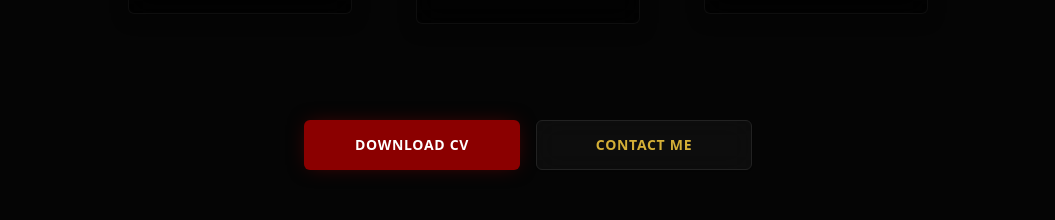
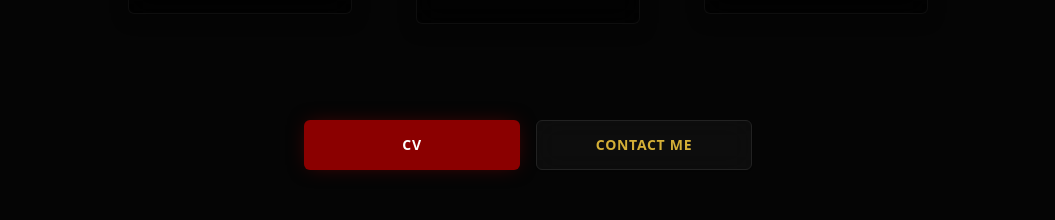
Before and after one commit to Zer0-01/React-My-Portfolio, a Next.js app: page / in a window 1280 px wide. Shown: the part 1016-1236 px from the top of the page, without its empty margins (112-1167 px from the left). Built offline with nearby package versions, Linux system fonts and the light colour scheme.

Commit message:
chore: update CV link and rename button label to CV

```diff
--- a/components/custom/CTAButton.tsx
+++ b/components/custom/CTAButton.tsx
@@ -6,19 +6,19 @@ import { motion } from "framer-motion";
 export function CTAButtons() {
     return (
         <section className="flex flex-col md:flex-row w-full max-w-md gap-4 mx-auto mt-2 md:mt-6 z-10">
-            {/* Download CV Button */}
+            {/* See CV Button */}
             <motion.div whileHover={{ scale: 1.05 }} whileTap={{ scale: 0.95 }} className="flex-1">
                 <Button
                     asChild
                     className="w-full bg-primary hover:bg-primary/90 text-primary-foreground font-semibold rounded-sm py-6 transition-all duration-300 shadow-[0_0_20px_-5px_rgba(139,0,0,0.6)] hover:shadow-[0_0_30px_-5px_rgba(139,0,0,0.8)] border border-primary/50 relative overflow-hidden group uppercase tracking-wider"
                 >
                     <a
-                        href="https://drive.google.com/file/d/14HKcklVouz4X_8W8tHWVBGfNnI2Tkovt/view?usp=sharing"
+                        href="https://docs.google.com/document/d/1Ft2fg1_lMUqF9WITtQ9AK5HUFbL3ZzJd/edit?usp=drive_link&ouid=113577497045470240069&rtpof=true&sd=true"
                         target="_blank"
                         rel="noopener noreferrer"
                     >
                         <span className="absolute inset-0 bg-gradient-to-r from-transparent via-white/10 to-transparent -translate-x-[150%] group-hover:translate-x-[150%] transition-transform duration-1000 ease-in-out" />
-                        Download CV
+                        CV
                     </a>
                 </Button>
             </motion.div>
```
